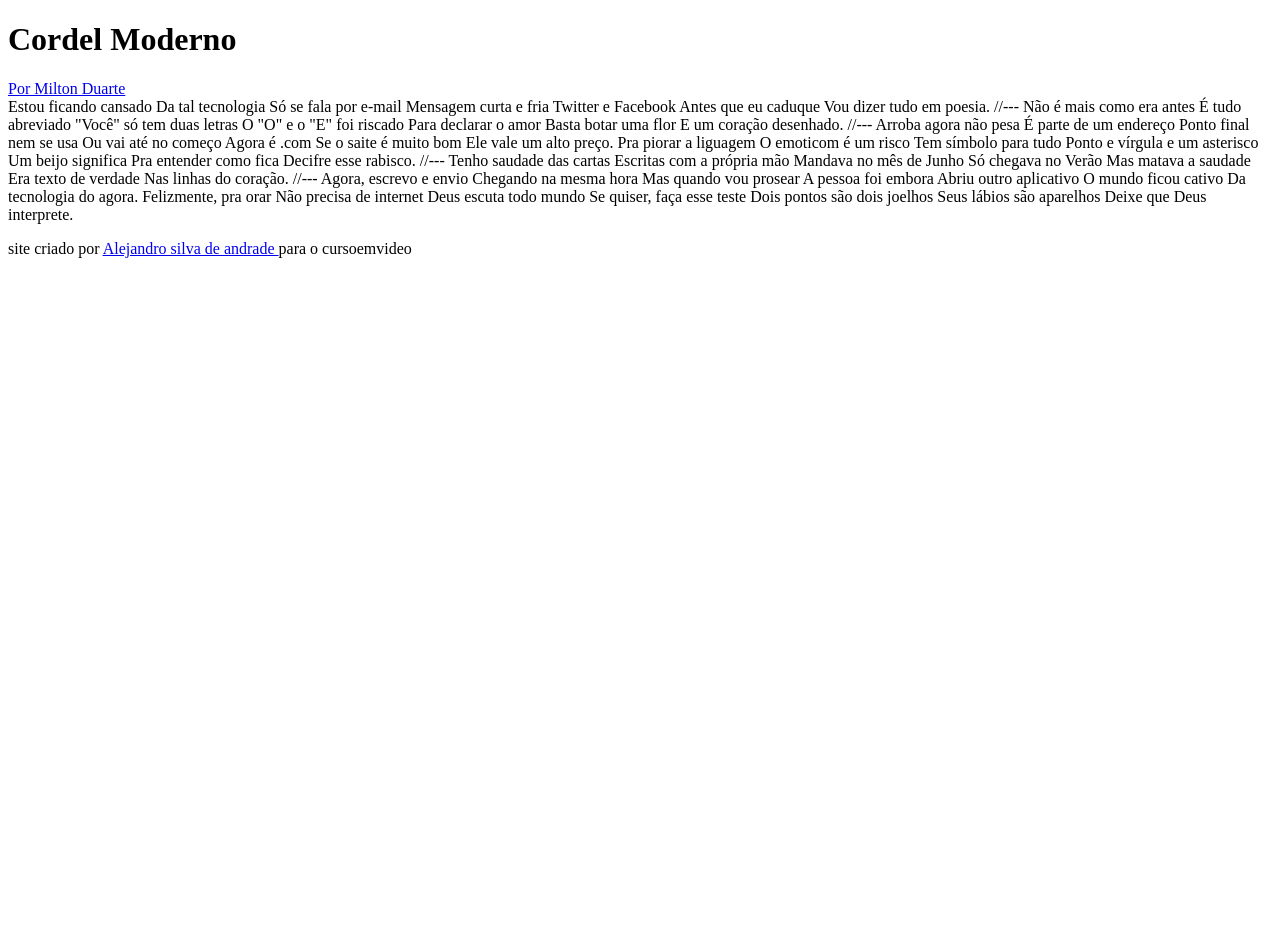
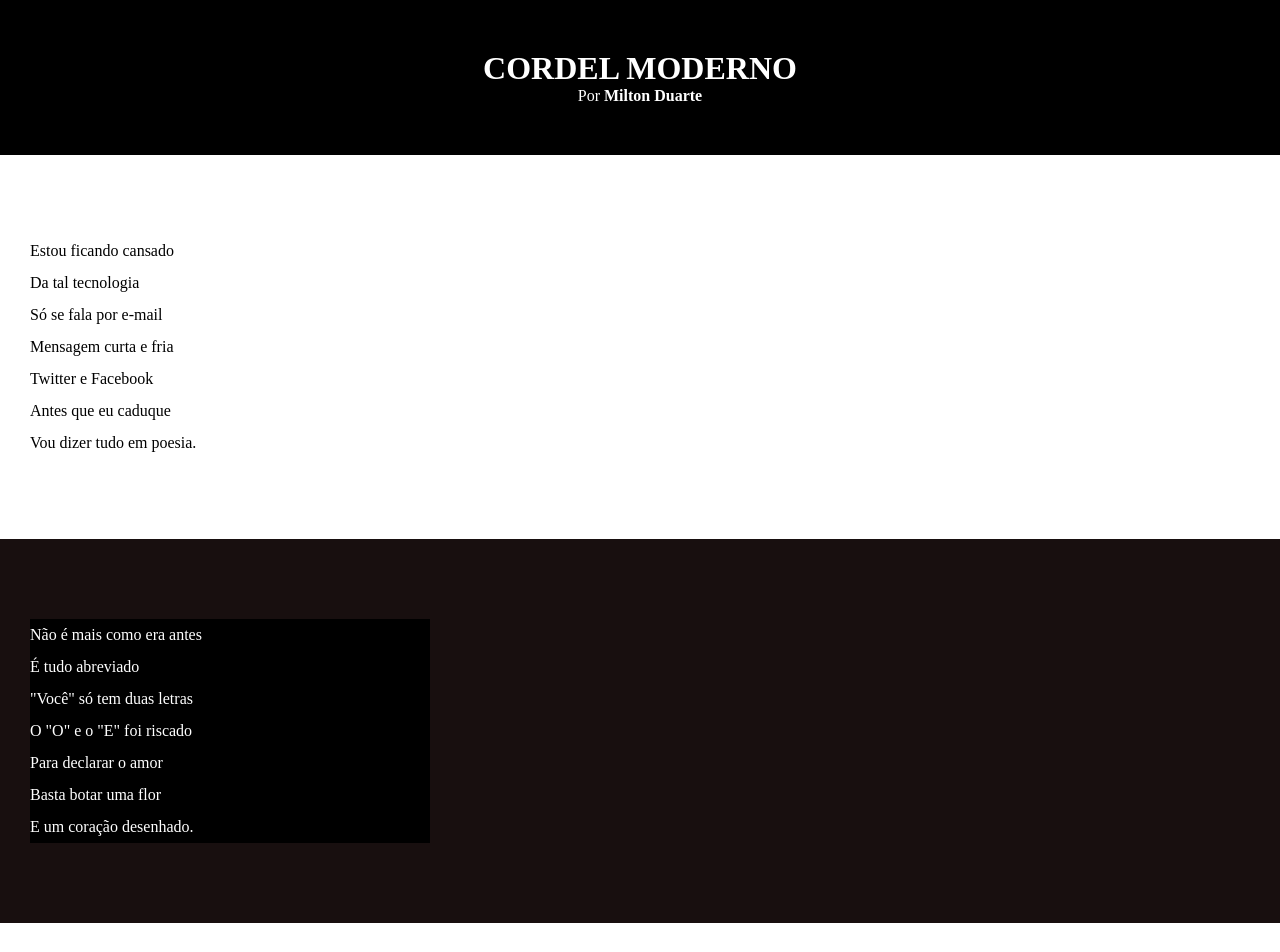
Before and after one commit to Alejandrosilvadeandrade/html-css, a plain HTML site: page desafio/desafio-12/index.html in a window 1280 px wide. Shown: the top 952 px of the page. Before the commit the page ends 800 px from the top, so only its background shows below. Drawn offline with Linux system fonts and the light colour scheme.

Commit message:
Projeto de estudo Atualizado com sucesso

```diff
--- /dev/null
+++ b/desafio/desafio-12/estilo/style.css
@@ -0,0 +1,71 @@
+@charset "UTF-8";
+/*CONFIG GERAIS---------------------------------*/
+* {
+    margin: 0px;
+    padding: 0px;
+}
+
+html, body {
+    min-height: 100vh;
+    background-color: darkgray;
+}
+
+/*CONFIG HEADER---------------------------------*/
+header {
+    background-color: black;
+    color: white;
+    text-align: center;
+}
+
+header > h1 {
+    padding-top: 50px;
+    text-transform: uppercase;
+}
+
+header > p {
+    padding-bottom: 50px;
+}
+
+/*------------CONFIG CONTUDO--------------------*/
+section {
+    padding-top: 10vh;
+    padding-bottom: 10vh;
+    line-height: 2em;
+    padding-left: 30px;
+}
+
+section.normal {
+    background-color: #fff;
+    color: #000;
+}
+
+section.imagem {
+    background-color: #180f0f;
+    color: #fff;
+}
+
+section.imagem > p {
+    background-color: black;
+    width: 400px;
+}
+
+/*CONFIG LINKS DO SITE--------------------------------------------*/
+
+a {
+    color: #fff;
+    text-decoration: none;
+    font-weight: bold;
+}
+
+a:hover {
+    text-decoration: underline;
+}
+
+/*CONFIG RODAPÉ------------------------------------------*/
+
+footer {
+    background-color: black;
+    color: #fff;
+    text-align: center;
+    padding: 10px;
+}
--- a/desafio/desafio-12/index.html
+++ b/desafio/desafio-12/index.html
@@ -5,80 +5,99 @@
     <meta charset="UTF-8">
     <meta name="viewport" content="width=device-width, initial-scale=1.0">
     <title>Cordel Moderno</title>
+    <link rel="stylesheet" href="estilo/style.css">
 </head>
 
 <body>
     <header>
         <h1>Cordel Moderno</h1>
-        <a href="https://www.recantodasletras.com.br/poesias/3186743" target="_blank">Por Milton Duarte</a>
+
+        <p>Por<a href="https://www.recantodasletras.com.br/poesias/3186743" target="_blank"> Milton Duarte</a></p>
     </header>
 
-    Estou ficando cansado
-    Da tal tecnologia
-    Só se fala por e-mail
-    Mensagem curta e fria
-    Twitter e Facebook
-    Antes que eu caduque
-    Vou dizer tudo em poesia.
+    <section class="normal">
+        <p>
+            Estou ficando cansado<br>
+            Da tal tecnologia<br>
+            Só se fala por e-mail<br>
+            Mensagem curta e fria<br>
+            Twitter e Facebook<br>
+            Antes que eu caduque<br>
+            Vou dizer tudo em poesia.
+        </p>
+    </section>
 
-    //---
+    <section class="imagem">
+        <p>
+            Não é mais como era antes<br>
+            É tudo abreviado<br>
+            "Você" só tem duas letras<br>
+            O "O" e o "E" foi riscado<br>
+            Para declarar o amor<br>
+            Basta botar uma flor<br>
+            E um coração desenhado.
+        </p>
+    </section>
 
-    Não é mais como era antes
-    É tudo abreviado
-    "Você" só tem duas letras
-    O "O" e o "E" foi riscado
-    Para declarar o amor
-    Basta botar uma flor
-    E um coração desenhado.
+    <section class="normal">
+        <p>
+            Arroba agora não pesa<br>
+            É parte de um endereço<br>
+            Ponto final nem se usa<br>
+            Ou vai até no começo<br>
+            Agora é .com<br>
+            Se o saite é muito bom<br>
+            Ele vale um alto preço.<br>
+        </p>
+        <p>
+            Pra piorar a liguagem<br>
+            O emoticom é um risco<br>
+            Tem símbolo para tudo<br>
+            Ponto e vírgula e um asterisco<br>
+            Um beijo significa<br>
+            Pra entender como fica<br>
+            Decifre esse rabisco.
+        </p>
 
-    //---
+    </section>
 
-    Arroba agora não pesa
-    É parte de um endereço
-    Ponto final nem se usa
-    Ou vai até no começo
-    Agora é .com
-    Se o saite é muito bom
-    Ele vale um alto preço.
+    <section class="imagem">
+        <p>
+            Tenho saudade das cartas<br>
+            Escritas com a própria mão<br>
+            Mandava no mês de Junho<br>
+            Só chegava no Verão<br>
+            Mas matava a saudade<br>
+            Era texto de verdade<br>
+            Nas linhas do coração.
+        </p>
+    </section>
 
-    Pra piorar a liguagem
-    O emoticom é um risco
-    Tem símbolo para tudo
-    Ponto e vírgula e um asterisco
-    Um beijo significa
-    Pra entender como fica
-    Decifre esse rabisco.
+    <section class="normal">
+        <p>
+            Agora, escrevo e envio<br>
+            Chegando na mesma hora<br>
+            Mas quando vou prosear<br>
+            A pessoa foi embora<br>
+            Abriu outro aplicativo<br>
+            O mundo ficou cativo<br>
+            Da tecnologia do agora.
+        </p>
 
-    //---
-
-    Tenho saudade das cartas
-    Escritas com a própria mão
-    Mandava no mês de Junho
-    Só chegava no Verão
-    Mas matava a saudade
-    Era texto de verdade
-    Nas linhas do coração.
-
-    //---
-
-    Agora, escrevo e envio
-    Chegando na mesma hora
-    Mas quando vou prosear
-    A pessoa foi embora
-    Abriu outro aplicativo
-    O mundo ficou cativo
-    Da tecnologia do agora.
-
-    Felizmente, pra orar
-    Não precisa de internet
-    Deus escuta todo mundo
-    Se quiser, faça esse teste
-    Dois pontos são dois joelhos
-    Seus lábios são aparelhos
-    Deixe que Deus interprete.
-
+        <p>
+            Felizmente, pra orar<br>
+            Não precisa de internet<br>
+            Deus escuta todo mundo<br>
+            Se quiser, faça esse teste<br>
+            Dois pontos são dois joelhos<br>
+            Seus lábios são aparelhos<br>
+            Deixe que Deus interprete.
+        </p>
+    </section>
+    <br>
     <footer>
-        <p>site criado por <a href="https://github.com/Alejandrosilvadeandrade" target="_blank">Alejandro silva de andrade </a>para o cursoemvideo</p>
+        <p>site criado por <a href="https://github.com/Alejandrosilvadeandrade" target="_blank">Alejandro silva de
+                andrade </a>para o <a href="https://www.cursoemvideo.com" target="_blank">cursoemvideo</a></p>
     </footer>
 </body>
 
```
